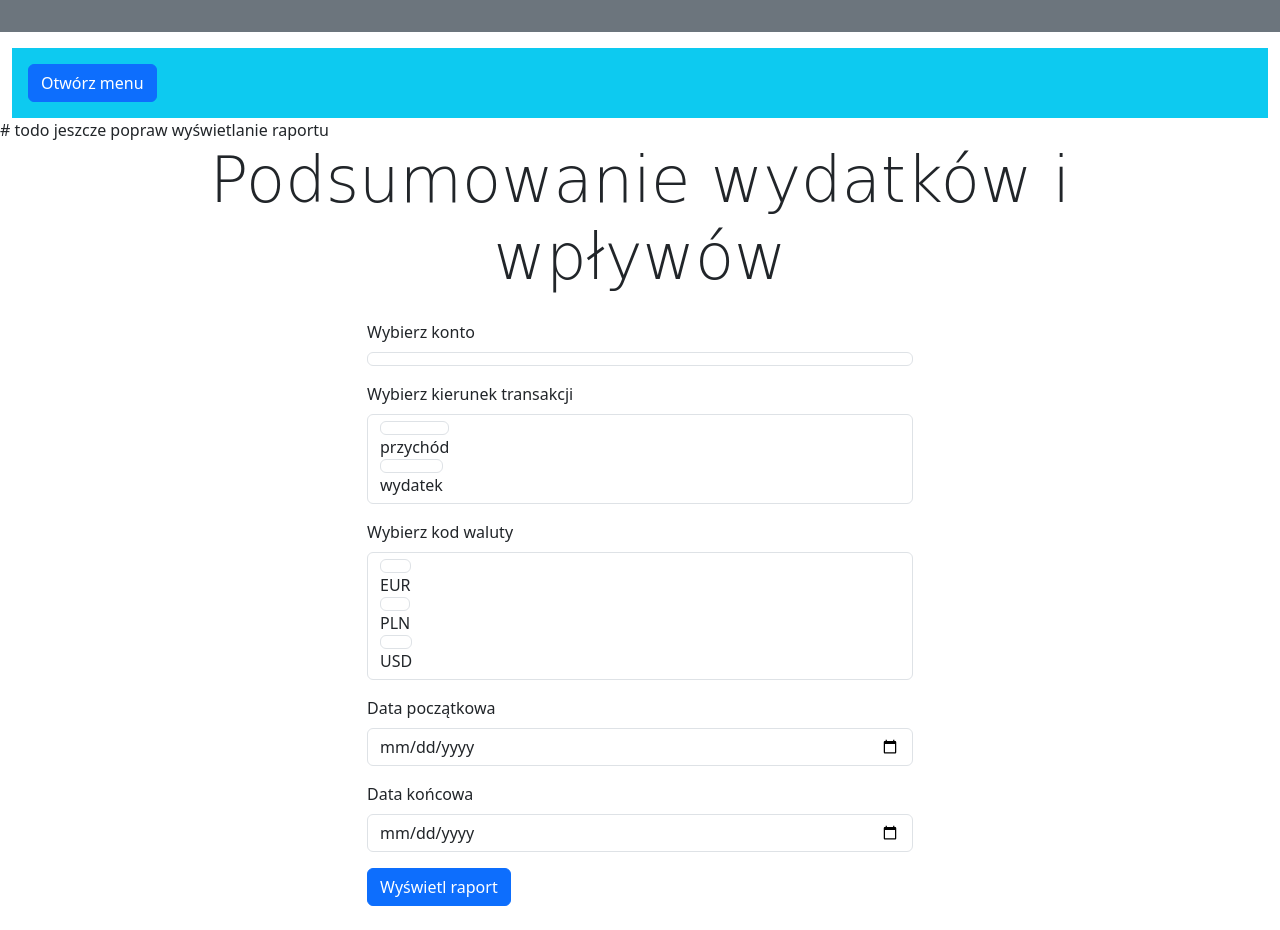
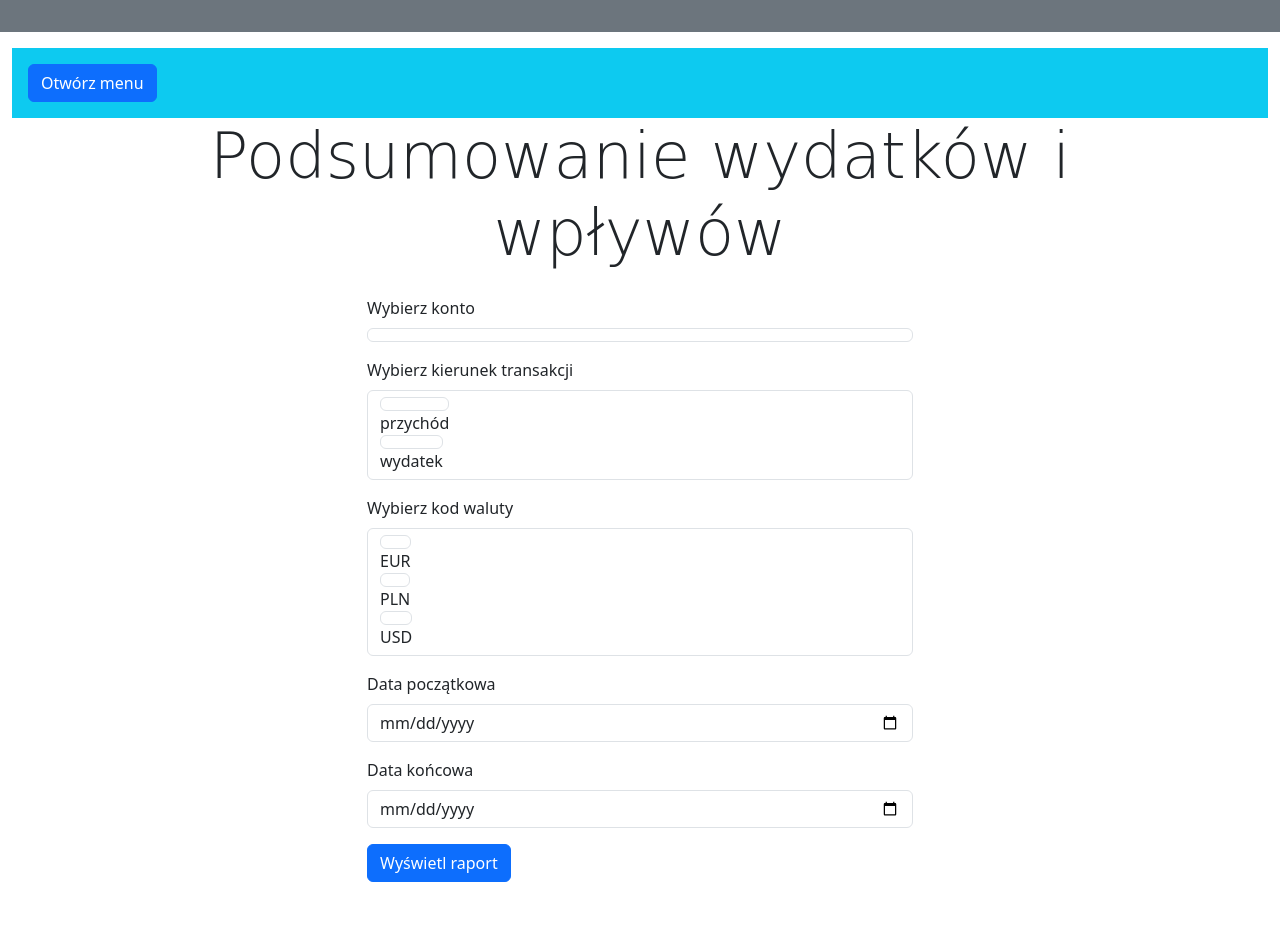
Before and after one commit to infoshareacademy/jpydzr6-monkeys, a Django app: page /monkey-budget/raporty in a window 1280 px wide. After the commit the page ends 882 px from the top, so only its background shows below. Run offline with Django 5.2, Linux system fonts and the light colour scheme; some libraries are stand-ins or nearby versions.

Commit message:
Comment has been removed

```diff
--- a/monkeys/monkey_budget/templates/account/financial_reports.html
+++ b/monkeys/monkey_budget/templates/account/financial_reports.html
@@ -20,7 +20,7 @@
     {{ block.super }}
     {% endblock show-side-menu %}
 
-    {% block content %} # todo jeszcze popraw wyświetlanie raportu
+    {% block content %}
         <div class="container">
             <h1 class="display-3 lead text-center mb-4" style="font-family: 'Papyrus', cursive">Podsumowanie wydatków i wpływów</h1>
 
```
